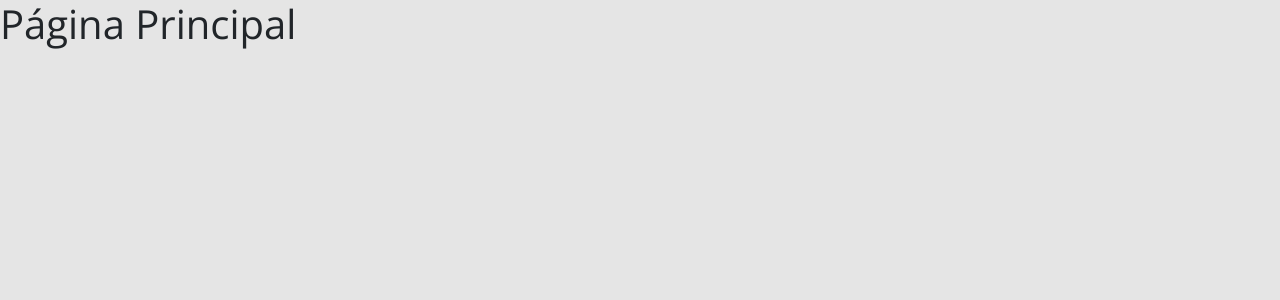
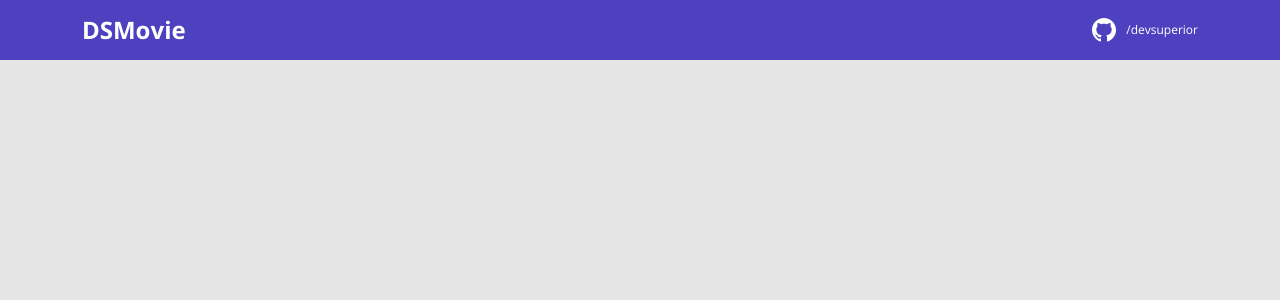
Before and after one commit to wilian-wq/dsmovie, a React (Create React App) app in the folder frontweb/: page / in a window 1280 px wide. Shown: the top 300 px of the page. Built offline with nearby package versions, Linux system fonts and the light colour scheme.

Commit message:
CRIAÇÃO DO NAVBAR

```diff
--- a/frontweb/src/App.tsx
+++ b/frontweb/src/App.tsx
@@ -1,6 +1,8 @@
+import Navbar from "./components/Navbar";
+
 function App() {
   return (
-    <h1>Página Principal</h1>
+    <Navbar/>
   );
 }
 
--- /dev/null
+++ b/frontweb/src/components/Navbar/index.tsx
@@ -0,0 +1,24 @@
+
+import { ReactComponent as GithubIcon } from 'assets/img/github.svg';
+import './style.css';
+function Navbar() {
+
+    return (
+        <header>
+            <nav className="container">
+                <div className="dsmovie-nav-content">
+                    <h1>DSMovie</h1>
+                    <a href="https://github.com/wilian-wq" target="_blank" rel="noreferrer">
+                        <div className="dsmovie-contact-container">
+                            <GithubIcon />
+                            <p className="dsmovie-contact-link">/devsuperior</p>
+                        </div>
+                    </a>
+                </div>
+            </nav>
+        </header>
+    );
+
+}
+
+export default Navbar;
--- /dev/null
+++ b/frontweb/src/components/Navbar/style.css
@@ -0,0 +1,30 @@
+header{
+
+    background-color: var(--color-primary);
+    height: 60px;
+    display: flex;
+    align-items: center;
+}
+
+.dsmovie-nav-content{
+
+    display: flex;
+    justify-content: space-between;
+    align-items: center;
+    color: #fff;
+}
+
+.dsmovie-nav-content h1{
+    margin: 0;
+    font-weight: 700;
+    font-size: 24px;
+}
+.dsmovie-contact-container{
+    display: flex;
+    align-items: center;
+}
+
+.dsmovie-contact-link{
+    margin: 0 0 0 10px;
+    font-size: 12px;
+}
--- a/frontweb/tsconfig.json
+++ b/frontweb/tsconfig.json
@@ -1,5 +1,6 @@
 {
   "compilerOptions": {
+    "baseUrl": "./src",
     "target": "es5",
     "lib": [
       "dom",
```
Also changed, not shown: frontweb/src/assets/img/github.svg (added).
